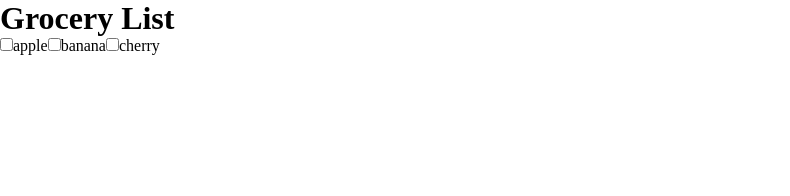
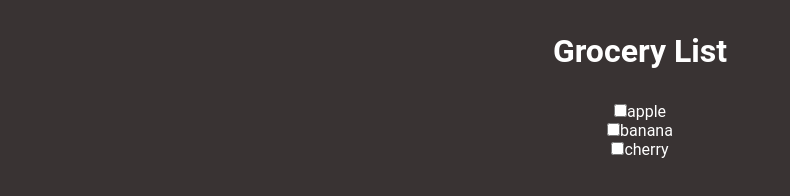
Before and after one commit to marco-tuzza/interactive-grocery-list, a plain HTML site: page index.html in a window 1280 px wide. Shown: the whole page, without its empty margins (0-790 px from the left). Drawn offline with Linux system fonts and the light colour scheme.

Commit message:
Added first part of basic style

```diff
--- a/app.js
+++ b/app.js
@@ -11,6 +11,9 @@ list.forEach((item) => {
     const label = document.createElement("label");
     label.htmlFor = item;
     label.appendChild(document.createTextNode(item));
-    listElement.appendChild(checkbox);
-    listElement.appendChild(label);
+
+    const div = document.createElement("div");
+    div.appendChild(checkbox);
+    div.appendChild(label);
+    listElement.appendChild(div);
 });
--- a/style.css
+++ b/style.css
@@ -3,3 +3,22 @@
     padding: 0;
     box-sizing: border-box;
 }
+
+body {
+    font-family: 'Roboto', sans-serif;
+    background-color: #393333;
+    color: #fff;
+}
+
+h1 {
+    text-align: center;
+    margin-top: 2rem;
+    margin-bottom: 2rem;
+}
+
+#list {
+    display: flex;
+    flex-direction: column;
+    align-items: center;
+    justify-content: center;
+}
```
